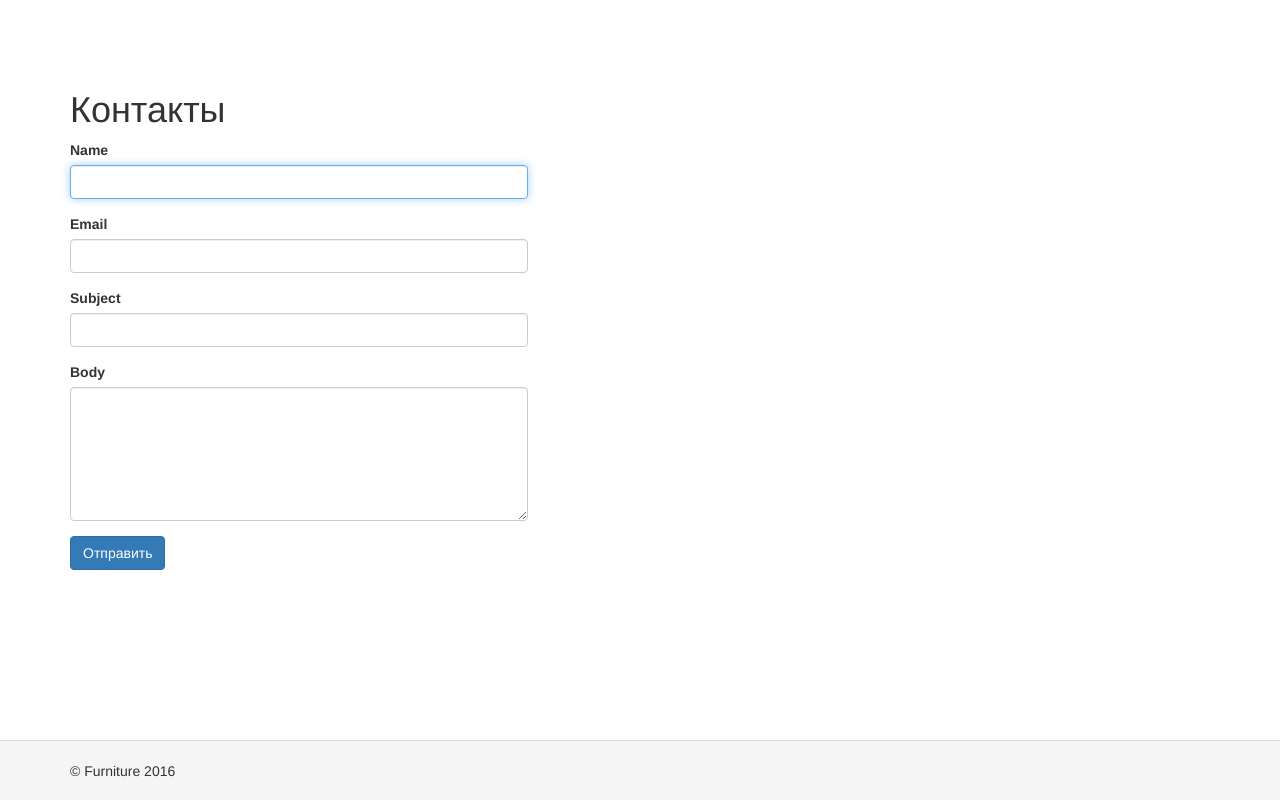
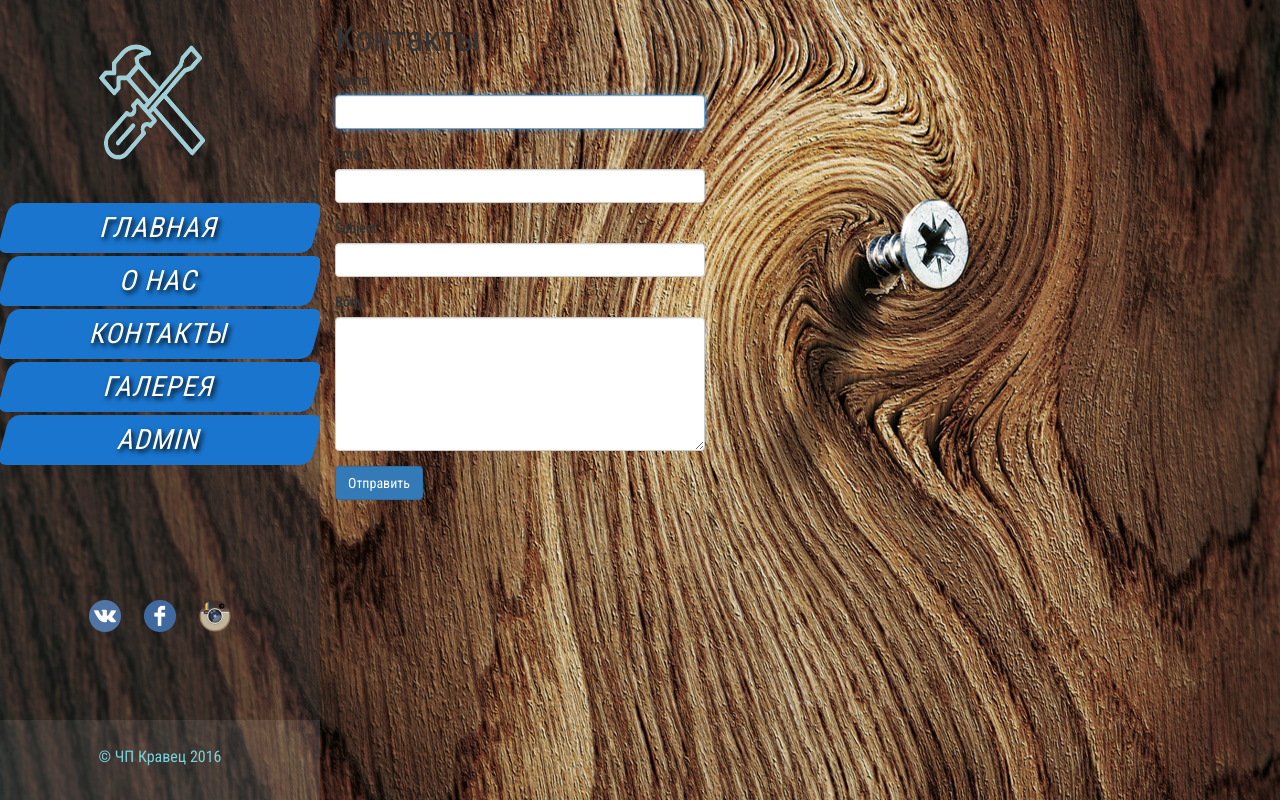
Before and after one commit to Alexchep/furniture, a Yii app: template views/contact/index.php in a window 1280 px wide. Run offline with PHP 8.4 and a stand-in for Yii, Linux system fonts and the light colour scheme; the template is opened without the code that fills it, so the values that code supplies are empty; form fields are guessed from the names that the template uses; some libraries are stand-ins or nearby versions.

Commit message:
complete left panel

```diff
--- a/assets/AppAsset.php
+++ b/assets/AppAsset.php
@@ -19,6 +19,7 @@ class AppAsset extends AssetBundle
     public $baseUrl = '@web';
     public $css = [
         'css/site.css',
+        'http://fonts.googleapis.com',
     ];
     public $js = [
         'js/common.js',
--- a/views/layouts/main.php
+++ b/views/layouts/main.php
@@ -5,6 +5,7 @@ use yii\bootstrap\Nav;
 use yii\bootstrap\NavBar;
 use yii\widgets\Breadcrumbs;
 use app\assets\AppAsset;
+use yii\helpers\Url;
 
 AppAsset::register($this);
 ?>
@@ -21,40 +22,48 @@ AppAsset::register($this);
 <body>
 <?php $this->beginBody() ?>
 
-<div class="wrap">
-    <?php
-    NavBar::begin([
-        'brandLabel' => 'Furniture',
-        'brandUrl' => Yii::$app->homeUrl,
-        'options' => [
-            'class' => 'navbar-inverse navbar-fixed-top',
-        ],
-    ]);
-    echo Nav::widget([
-        'options' => ['class' => 'navbar-nav navbar-right'],
-        'items' => [
-            ['label' => 'Главная', 'url' => ['/site/index']],
-            ['label' => 'О нас', 'url' => ['/about/index']],
-            ['label' => 'Контакты', 'url' => ['/contact/index']],
-            ['label' => 'Галерея', 'url' => ['/gallery/index']],
-            Yii::$app->user->isGuest ? (
-                ['label' => 'Admin', 'url' => ['/admin/default/login']]
-            ) : (
-                '<li>'
-                . Html::beginForm(['/admin/default/logout'], 'post')
-                . Html::submitButton(
-                    'Logout (' . Yii::$app->user->identity->username . ')',
-                    ['class' => 'btn btn-link logout']
-                )
-                . Html::endForm()
-                . '</li>'
-            )
-        ],
-    ]);
-    NavBar::end();
-    ?>
+<div class="container-fluid" id="main-wrap">
+    <div class="row-fluid second-wrap">
 
-    <div class="container">
+        <div class="col-md-3 left-panel">
+            <!--Sidebar content-->
+            <div class="logo">
+                <?php echo Html::img('@web/web/logo.png', ['id' => 'logo']) ?>
+            </div>
+            <div class="nav-bar">
+                <ul class="bmenu">
+                    <li class="active"><?php echo Html::a('Главная', ['/site/index']) ?></li>
+                    <li class="active"><?php echo Html::a('О нас', ['/about/index']) ?></li>
+                    <li class="active"><?php echo Html::a('Контакты', ['/contact/index']) ?></li>
+                    <li class="active"><?php echo Html::a('Галерея', ['/gallery/index']) ?></li>
+                    <li class="active"><?php echo Html::a('Admin', ['/admin/default/login']) ?></li>
+                </ul>
+            </div>
+            <div class="social row-fluid">
+                <div class="col-md-12 social-icons">
+                    <?php $vk = Html::img('@web/web/uploads/vk.png'); ?>
+                    <?php echo Html::a($vk, 'http://vk.com', [
+                        'target' => '_blank'
+                    ]) ?>
+                    <?php $fb = Html::img('@web/web/uploads/facebook.png'); ?>
+                    <?php echo Html::a($fb, 'http://facebook.com', [
+                        'target' => '_blank'
+                    ]) ?>
+                    <?php $inst = Html::img('@web/web/uploads/instagram.png'); ?>
+                    <?php echo Html::a($inst, 'http://instagram.com', [
+                        'target' => '_blank'
+                    ]) ?>
+                </div>
+            </div>
+            <div class="menu-footer">
+                <div class="row-fluid">
+                    <p>&copy; ЧП Кравец <?php echo date('Y') ?></p>
+                </div>
+            </div>
+        </div>
+
+        <div class="col-md-9 main-container">
+            <!--Body content-->
             <?= Breadcrumbs::widget([
                 'links' => isset($this->params['breadcrumbs']) ? $this->params['breadcrumbs'] : [],
             ]) ?>
@@ -62,11 +71,7 @@ AppAsset::register($this);
         </div>
     </div>
 
-<footer class="footer">
-    <div class="container">
-        <p class="pull-left">&copy; Furniture <?= date('Y') ?></p>
 </div>
-</footer>
 
 <?php $this->endBody() ?>
 </body>
--- a/web/css/site.css
+++ b/web/css/site.css
@@ -1,6 +1,10 @@
+@import url('https://fonts.googleapis.com/css?family=Roboto+Condensed');
 html,
 body {
     height: 100%;
+    font-family: 'Roboto Condensed', sans-serif;
+    background-image: url("../web/main-bg.jpg");
+    background-size: 100% 100%;
 }
 
 .wrap {
@@ -125,7 +129,6 @@ a.desc:after {
 
 .comment-wrap{
     height: 150px;
-    border: 1px solid #1f4;
 }
 
 .comment-wrap h3{
@@ -139,3 +142,138 @@ a.desc:after {
 .comment-body{
 
 }
+
+.left-panel{
+    padding-left: 0;
+    padding-right: 0;
+    height: 100%;
+    overflow: hidden;
+}
+
+.main-container{
+    height: 100%;
+}
+
+.second-wrap{
+    height: 100%;
+}
+
+#main-wrap{
+    height: 100%;
+    padding-left: 0;
+    padding-right: 0;
+}
+
+.logo{
+    width: 100%;
+    height: 25%;
+    float: left;
+    background-color: rgba(51, 51, 51, 0.4);
+}
+
+#logo{
+    position: relative;
+    left: 30%;
+    top: 17%;
+    width: 35%;
+    height: 65%;
+}
+
+.nav-bar{
+    width: 100%;
+    height: 42%;
+    float: left;
+    background-color: rgba(51, 51, 51, 0.4);
+}
+
+/*BLUR MENU*/
+.bmenu{
+    padding: 0px;
+    margin: 0 0 0 0;
+    position: relative;
+}
+.bmenu li{
+    font-size: 2em;
+    display: block;
+}
+.bmenu li a{
+    text-align: center;
+    display: block;
+    text-transform: uppercase;
+    text-shadow: 3px 3px 5px #000;
+    color: #fff;
+    padding: 5px 20px;
+    margin: 3px;
+    background: #1a75ce;
+    letter-spacing: 1px;
+    border-radius: 10px;
+    -webkit-transform: skew(-15deg);
+    -moz-transform: skew(-15deg);
+    -o-transform: skew(-15deg);
+    -ms-transform: skew(-15deg);
+    transform: skew(-15deg);
+    -webkit-transition: all 0.4s ease-in-out;
+    -moz-transition: all 0.4s ease-in-out;
+    -o-transition: all 0.4s ease-in-out;
+    -ms-transition: all 0.4s ease-in-out;
+    transition: all 0.4s ease-in-out;
+}
+.bmenu:hover li a{
+    border-radius: 0px;
+    color: transparent;
+    background: #777;
+    -webkit-transform: skew(0deg);
+    -moz-transform: skew(0deg);
+    -o-transform: skew(0deg);
+    -ms-transform: skew(0deg);
+    transform: skew(0deg);
+}
+.bmenu li a:hover{
+    text-decoration: none;
+    background: transparent;
+    text-shadow: 3px 3px 5px #111;
+    color: #1a75ce;
+}
+.bmenu li a:focus{
+    text-decoration: none;
+}
+
+.social{
+    width: 100%;
+    height: 23%;
+    float: left;
+    background-color: rgba(51, 51, 51, 0.4);
+}
+
+.menu-footer{
+    width: 100%;
+    height: 10%;
+    float: left;
+    background-color: rgba(92, 92, 92, 0.4);
+    text-align: center;
+    font-size: 12pt;
+    color: #7bd2dc;
+    padding-top: 8%;
+}
+
+.social{
+    padding-top: 20%;
+}
+
+.social-icons{
+    border-radius: 50%;
+    text-align: center;
+}
+
+.social-icons img{
+    width: 32px;
+    height: 32px;
+}
+.social-icons a{
+    margin: 10px;
+}
+
+.main-container{
+    /*background-image: url("../web/main-bg.jpg");*/
+    /*background-size: 100% 100%;*/
+}
```
Also changed, not shown: web/favicon.ico, web/logo.png (added), web/main-bg.jpg (added), web/uploads/facebook.png (added), web/uploads/instagram.png (added), web/uploads/vk.png (added). Lines whose indentation alone changed are shown as unchanged.
